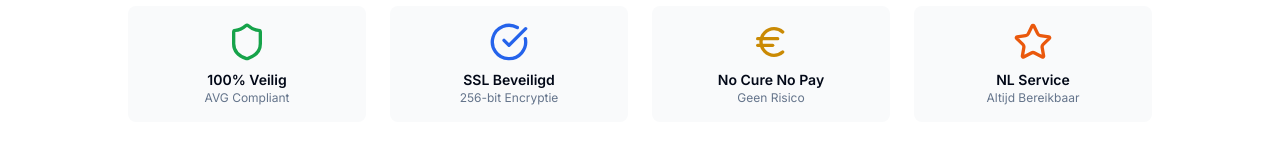
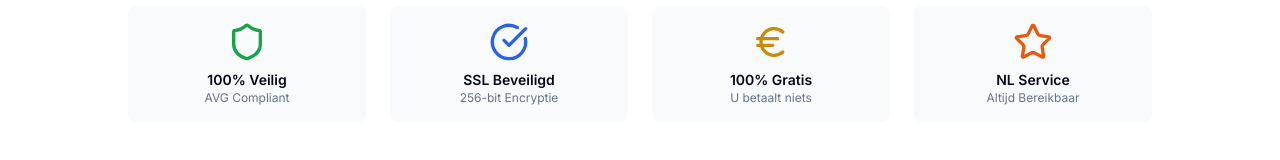
Before and after one commit to Championne/Gratisschadeverhalen.nl, a Next.js app: page / in a window 1280 px wide. Shown: the part 2566-2726 px from the top of the page. Built offline with nearby package versions, Linux system fonts and the light colour scheme.

Commit message:
fix: completely remove 'no cure no pay' terminology site-wide - replace with accurate messaging 'U betaalt niets' and 'Tegenpartij betaalt alles' across all 8 files

```diff
--- a/app/algemene-voorwaarden/page.tsx
+++ b/app/algemene-voorwaarden/page.tsx
@@ -5,7 +5,7 @@ import { Button } from "@/components/ui/button"
 
 export const metadata: Metadata = {
   title: "Algemene Voorwaarden",
-  description: "Algemene voorwaarden van Autoschadebureau.nl - No cure no pay autoschade verhalen",
+  description: "Algemene voorwaarden van Autoschadebureau.nl - Gratis autoschade verhalen",
 }
 
 export default function AlgemeneVoorwaardenPage() {
@@ -25,7 +25,7 @@ export default function AlgemeneVoorwaardenPage() {
               <li><strong>Opdrachtnemer:</strong> Autoschadebureau.nl, gevestigd te <span className="bg-yellow-100 font-semibold">[INVULLEN: Adres]</span>, KvK-nummer <span className="bg-yellow-100 font-semibold">[INVULLEN: KvK-nummer]</span>.</li>
               <li><strong>Overeenkomst:</strong> De overeenkomst tussen Opdrachtgever en Opdrachtnemer met betrekking tot het verhalen van materiële schade (voertuigschade/autoschade).</li>
               <li><strong>Claim:</strong> De aanspraak tot schadevergoeding die Opdrachtgever heeft op de aansprakelijke partij of diens WA-verzekeraar.</li>
-              <li><strong>No Cure No Pay:</strong> Het principe waarbij Opdrachtgever alleen betaalt bij succesvol verhaal van de schade.</li>
+              <li><strong>Kosten:</strong> Alle kosten voor het verhalen van de schade worden door de WA-verzekeraar van de aansprakelijke partij vergoed. Opdrachtgever betaalt niets.</li>
             </ul>
           </section>
 
@@ -98,9 +98,9 @@ export default function AlgemeneVoorwaardenPage() {
               De volledige schadevergoeding wordt rechtstreeks aan Opdrachtgever uitbetaald. De buitengerechtelijke incassokosten worden separaat door de verzekeraar aan Opdrachtnemer voldaan. Opdrachtgever ontvangt dus 100% van zijn schade.
             </p>
 
-            <h3 className="text-xl font-semibold mb-3 mt-4">4.4 No Cure No Pay</h3>
+            <h3 className="text-xl font-semibold mb-3 mt-4">4.4 Gratis Service</h3>
             <p className="text-muted-foreground">
-              Opdrachtnemer werkt uitsluitend op <strong>no cure no pay</strong> basis. Als het verhaal van de schade niet slaagt (bijvoorbeeld bij gebrek aan aansprakelijkheid of bewijslast), betaalt Opdrachtgever niets en worden er geen kosten in rekening gebracht.
+              Opdrachtgever betaalt <strong>niets</strong> voor de diensten van Opdrachtnemer. Alle kosten voor het verhalen van de schade, inclusief de kosten van Opdrachtnemer, worden door de WA-verzekeraar van de aansprakelijke partij vergoed. Dit geldt zowel bij succesvol als bij niet-succesvol verhaal van de schade.
             </p>
           </section>
 
--- a/app/blog/hoe-verhaal-ik-autoschade/page.tsx
+++ b/app/blog/hoe-verhaal-ik-autoschade/page.tsx
@@ -469,7 +469,7 @@ ing</a>
                   <ul className="space-y-3 text-muted-foreground">
                     <li className="flex items-start gap-3">
                       <CheckCircle className="h-5 w-5 text-green-600 mt-1 flex-shrink-0" />
-                      <span><strong>100% No Cure No Pay</strong> – u betaalt ALLEEN bij succes</span>
+                      <span><strong>100% Gratis</strong> – u betaalt niets, tegenpartij betaalt alles</span>
                     </li>
                     <li className="flex items-start gap-3">
                       <CheckCircle className="h-5 w-5 text-green-600 mt-1 flex-shrink-0" />
--- a/app/claim-indienen/page.tsx
+++ b/app/claim-indienen/page.tsx
@@ -6,7 +6,7 @@ import { Button } from "@/components/ui/button"
 
 export const metadata: Metadata = {
   title: "Claim Indienen",
-  description: "Dien je autoschade claim in. Volledig gratis, 100% no cure no pay.",
+  description: "Dien je autoschade claim in. Volledig gratis, u betaalt niets.",
 }
 
 export default function ClaimIndienenPage() {
@@ -22,7 +22,7 @@ export default function ClaimIndienenPage() {
             <p className="text-lg text-muted-foreground">
               Vul onderstaand formulier in en wij nemen binnen 24 uur contact met je op.
               <br />
-              <strong className="text-primary">100% gratis, no cure no pay.</strong>
+              <strong className="text-primary">100% gratis, u betaalt niets.</strong>
             </p>
           </div>
 
--- a/app/claim-success/page.tsx
+++ b/app/claim-success/page.tsx
@@ -127,7 +127,7 @@ export default async function ClaimSuccessPage({
             <div>
               <p className="font-semibold">Uitbetaling</p>
               <p className="text-sm text-muted-foreground">
-                Je ontvangt de schadevergoeding - 100% No Cure No Pay
+                Je ontvangt de schadevergoeding - u betaalt niets
               </p>
             </div>
           </div>
--- a/app/diensten/page.tsx
+++ b/app/diensten/page.tsx
@@ -261,7 +261,7 @@ export default function DienstenPage() {
                     </li>
                     <li className="flex items-start gap-3">
                       <CheckCircle className="h-5 w-5 text-green-600 flex-shrink-0 mt-0.5" />
-                      <span className="text-sm">Ook letselschade 100% no cure no pay</span>
+                      <span className="text-sm">Ook letselschade - u betaalt niets</span>
                     </li>
                   </ul>
                 </CardContent>
--- a/app/layout.tsx
+++ b/app/layout.tsx
@@ -17,10 +17,10 @@ const inter = Inter({
 
 export const metadata: Metadata = {
   title: {
-    default: "Autoschade Verhalen | Gratis Voertuigschade Claimen - 100% No Cure No Pay",
+    default: "Autoschade Verhalen | Gratis Voertuigschade Claimen - U Betaalt Niets",
     template: "%s | Autoschadebureau.nl"
   },
-  description: "Upload uw Europees Schadeformulier en verhaal uw autoschade gratis op de tegenpartij. Automatische OCR-verwerking, 100% no cure no pay. Wij regelen uw voertuigschade van A tot Z. Gemiddeld binnen 6 weken uitbetaald.",
+  description: "Upload uw Europees Schadeformulier en verhaal uw autoschade gratis op de tegenpartij. Automatische OCR-verwerking, u betaalt niets. Wij regelen uw voertuigschade van A tot Z. Gemiddeld binnen 6 weken uitbetaald.",
   keywords: [
     "autoschade verhalen",
     "voertuigschade verhalen",
@@ -31,7 +31,7 @@ export const metadata: Metadata = {
     "europees schadeformulier",
     "WA schade tegenpartij",
     "gratis schadeafhandeling",
-    "no cure no pay autoschade",
+    "gratis autoschade afhandeling",
     "aansprakelijkheidsbrief",
     "schade verhaal indienen"
   ],
@@ -57,7 +57,7 @@ export const metadata: Metadata = {
   twitter: {
     card: "summary_large_image",
     title: "Autoschade Verhalen | Gratis Voertuigschade Claimen",
-    description: "Upload uw schadeformulier en verhaal uw autoschade gratis op de tegenpartij. 100% no cure no pay.",
+    description: "Upload uw schadeformulier en verhaal uw autoschade gratis op de tegenpartij. U betaalt niets.",
     images: ["/og-image.jpg"],
   },
   robots: {
--- a/app/over-ons/page.tsx
+++ b/app/over-ons/page.tsx
@@ -6,7 +6,7 @@ import { Card, CardContent, CardDescription, CardHeader, CardTitle } from "@/com
 
 export const metadata: Metadata = {
   title: "Over Ons",
-  description: "Over Autoschadebureau.nl - Gratis autoschade verhalen met 100% no cure no pay",
+  description: "Over Autoschadebureau.nl - Gratis autoschade verhalen, u betaalt niets",
 }
 
 export default function OverOnsPage() {
@@ -18,7 +18,7 @@ export default function OverOnsPage() {
           <h1 className="text-4xl md:text-5xl font-bold mb-6">Over Autoschadebureau.nl</h1>
           <p className="text-xl text-muted-foreground max-w-3xl mx-auto">
             Wij maken het verhalen van autoschade <strong>eenvoudig, snel en volledig gratis</strong>.
-            Upload uw schadeformulier en wij regelen de rest – 100% no cure no pay.
+            Upload uw schadeformulier en wij regelen de rest – u betaalt niets.
           </p>
         </div>
 
@@ -35,8 +35,8 @@ export default function OverOnsPage() {
               <p className="text-lg text-muted-foreground max-w-3xl mx-auto">
                 <strong>Elke automobilist verdient een eerlijke kans om zijn schade verhaald te krijgen.</strong>
                 Veel mensen weten niet dat ze schade kunnen verhalen op de tegenpartij, of ze vinden het te ingewikkeld.
-                Wij maken het proces <strong>simpel, transparant en volledig gratis</strong>. Geen voorschot, geen verborgen kosten –
-                alleen een klein percentage bij succes.
+                Wij maken het proces <strong>simpel, transparant en volledig gratis</strong>. U betaalt niets –
+                alle kosten worden door de WA-verzekeraar van de tegenpartij vergoed.
               </p>
             </CardContent>
           </Card>
@@ -52,7 +52,7 @@ export default function OverOnsPage() {
                 <div className="h-12 w-12 rounded-full bg-green-100 flex items-center justify-center mb-4">
                   <CheckCircle className="h-6 w-6 text-green-600" />
                 </div>
-                <CardTitle>100% No Cure No Pay</CardTitle>
+                <CardTitle>100% Gratis</CardTitle>
               </CardHeader>
               <CardContent>
                 <p className="text-muted-foreground">
--- a/app/page.tsx
+++ b/app/page.tsx
@@ -40,7 +40,7 @@ const jsonLd = {
       "name": "Autoschadebureau.nl",
       "url": "https://autoschadebureau.nl",
       "logo": "https://autoschadebureau.nl/logo.png",
-      "description": "Gratis autoschade en voertuigschade verhalen op de tegenpartij - 100% no cure no pay",
+      "description": "Gratis autoschade en voertuigschade verhalen op de tegenpartij - U betaalt niets, tegenpartij betaalt alles",
       "address": {
         "@type": "PostalAddress",
         "addressCountry": "NL"
@@ -63,7 +63,7 @@ const jsonLd = {
         "@id": "https://autoschadebureau.nl/#organization"
       },
       "areaServed": "NL",
-      "priceRange": "Gratis - 100% No Cure No Pay"
+      "priceRange": "Gratis - Tegenpartij betaalt alles"
     },
     // HowTo Schema
     {
@@ -228,7 +228,7 @@ export default function HomePage() {
                   </div>
                   <div className="flex items-center gap-2">
                     <CheckCircle className="h-5 w-5 text-green-600" />
-                    <span>No Cure No Pay</span>
+                    <span>U betaalt niets</span>
                   </div>
                   <div className="flex items-center gap-2">
                     <CheckCircle className="h-5 w-5 text-green-600" />
@@ -486,11 +486,11 @@ export default function HomePage() {
                   <p className="text-xs text-muted-foreground">256-bit Encryptie</p>
                 </div>
 
-                {/* Badge 3: No Cure No Pay */}
+                {/* Badge 3: 100% Gratis */}
                 <div className="text-center p-4 rounded-lg bg-gray-50">
                   <Euro className="h-10 w-10 mx-auto mb-2 text-yellow-600" />
-                  <p className="font-semibold text-sm">No Cure No Pay</p>
-                  <p className="text-xs text-muted-foreground">Geen Risico</p>
+                  <p className="font-semibold text-sm">100% Gratis</p>
+                  <p className="text-xs text-muted-foreground">U betaalt niets</p>
                 </div>
 
                 {/* Badge 4: Nederlandse Service */}
@@ -1132,7 +1132,7 @@ export default function HomePage() {
                       </li>
                       <li className="flex items-start gap-2">
                         <CheckCircle className="h-4 w-4 text-green-600 mt-0.5 flex-shrink-0" />
-                        <span><strong>Volledig gratis</strong> – 100% no cure no pay</span>
+                        <span><strong>Volledig gratis</strong> – u betaalt niets, tegenpartij betaalt alles</span>
                       </li>
                     </ul>
                   </div>
@@ -1284,7 +1284,7 @@ export default function HomePage() {
               Upload nu uw Europees Schadeformulier en start direct met het verhalen van uw voertuigschade op de tegenpartij
             </p>
             <p className="text-lg mb-8 opacity-90">
-              100% Gratis • No Cure No Pay • Gemiddeld 6 weken • Geen risico
+              100% Gratis • U betaalt niets • Gemiddeld 6 weken • Geen risico
             </p>
             <Link href="/claim-indienen">
               <Button size="lg" variant="secondary" className="text-lg px-10 h-14 shadow-xl hover:shadow-2xl transition-all">
```
